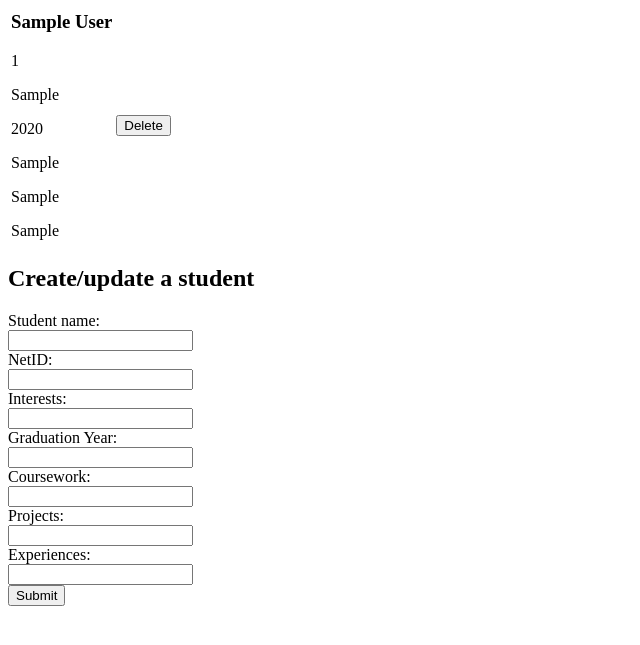
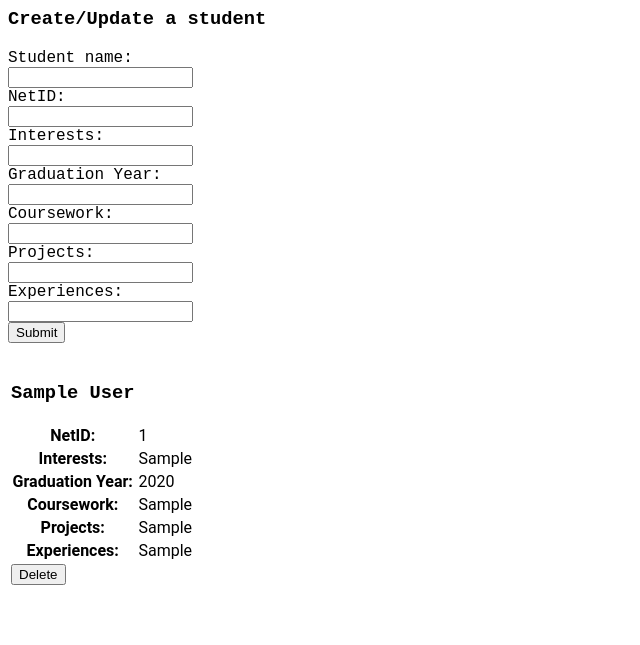
Before and after one commit to csyding/acm-resume-book, a Django app: page /database/students/ in a window 1280 px wide. Shown: the top 645 px of the page, without its empty margins (0-640 px from the left). Run offline with Django 3.2, Linux system fonts and the light colour scheme; tables that the repository leaves empty hold one stand-in row (values such as "Sample post"); parts of the project's set-up code (start-up, migrations or seed data) failed here and were passed over.

Commit message:
slightly less eye torturing design

```diff
--- /dev/null
+++ b/resume_book/static/css/style.css
@@ -0,0 +1,11 @@
+p {
+    font-family: 'Roboto', sans-serif;
+}
+
+h3 {
+    font-family: 'Courier New', Courier, monospace;
+}
+
+label {
+    font-family: 'Courier New', Courier, monospace;
+}
--- a/resume_book/templates/resume_book/students.html
+++ b/resume_book/templates/resume_book/students.html
@@ -1,29 +1,8 @@
-{% if all_students %}
-<table>
-    {% for student in all_students %}
-    <tr>
-        <form action="{% url 'resume_book:removeStudent' student.netID %}">
-            <td>
-                <h3 type="displayName">{{ student.name }}</h3>
-                <p type="displayNetID">{{ student.netID }}</p>
-                <p type="displayInterests">{{ student.interests }}</p>
-                <p type="displayGradYear">{{ student.gradYear }}</p>
-                <p type="displayCourseWork">{{ student.courseWork }}</p>
-                <p type="displayProjects">{{ student.projects }}</p>
-                <p type="displayExperiences">{{ student.experiences }}</p>
+{% load static %}
 
-            </td>
-            <td>
-                <input type="submit" value="Delete">
-            </td>
-        </form>
-        <tr/> {% endfor %}
-</table>
-{% else %}
-<p>No students are available.</p>
-{% endif %}
+<link rel="stylesheet" type="text/css" href="{% static 'css/style.css' %}">
 
-<h2>Create/update a student</h2>
+<h3>Create/Update a student</h3>
 
 {% if error_message %}
 <p><strong>{{ error_message }}</strong></p>{% endif %}
@@ -60,3 +39,49 @@
     <br>
     <input type="submit" value="Submit">
 </form>
+
+
+{% if all_students %}
+<table>
+    {% for student in all_students %}
+    <tr>
+        <form action="{% url 'resume_book:removeStudent' student.netID %}">
+            <br>
+            <tr>
+                <th><h3 type="displayName">{{ student.name }}</h3></th>
+              </tr>
+              <tr>
+                <th><p>NetID:</p></th>
+                <td><p type="displayNetID">{{ student.netID }}</p></td>
+              </tr>
+              <tr>
+                <th><p>Interests:</p></th>
+                <td><p type="displayInterests">{{ student.interests }}</p></td>
+              </tr>
+              <tr>
+                <th><p>Graduation Year:</p></th>
+                <td><p type="displayGradYear">{{ student.gradYear }}</p></td>
+              </tr>
+              <tr>
+                <th><p>Coursework:</p></th>
+                <td><p type="displayCourseWork">{{ student.courseWork }}</p></td>
+              </tr>
+              <tr>
+                <th><p>Projects:</p></th>
+                <td><p type="displayProjects">{{ student.projects }}</p></td>
+              </tr>
+              <tr>
+                <th><p>Experiences:</p></th>
+                <td><p type="displayExperiences">{{ student.experiences }}</p></td>
+              </tr>
+            <td>
+                <input type="submit" value="Delete">
+                <br>
+                <br>
+            </td>
+        </form>
+    </tr> {% endfor %}
+</table>
+{% else %}
+<p>No students are available.</p>
+{% endif %}
```
